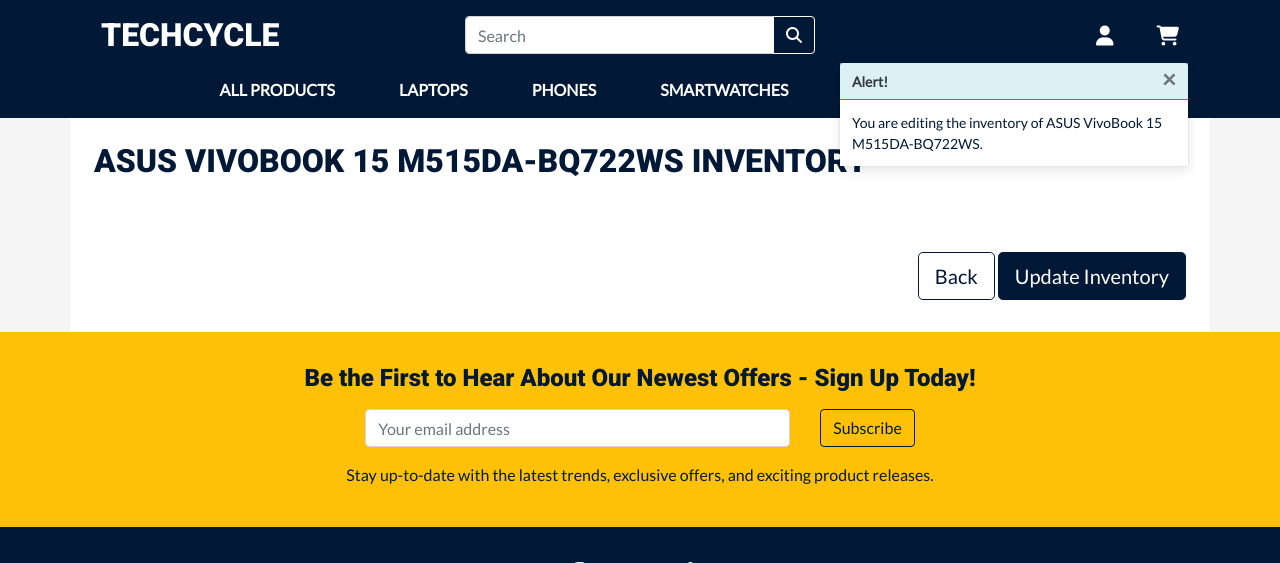
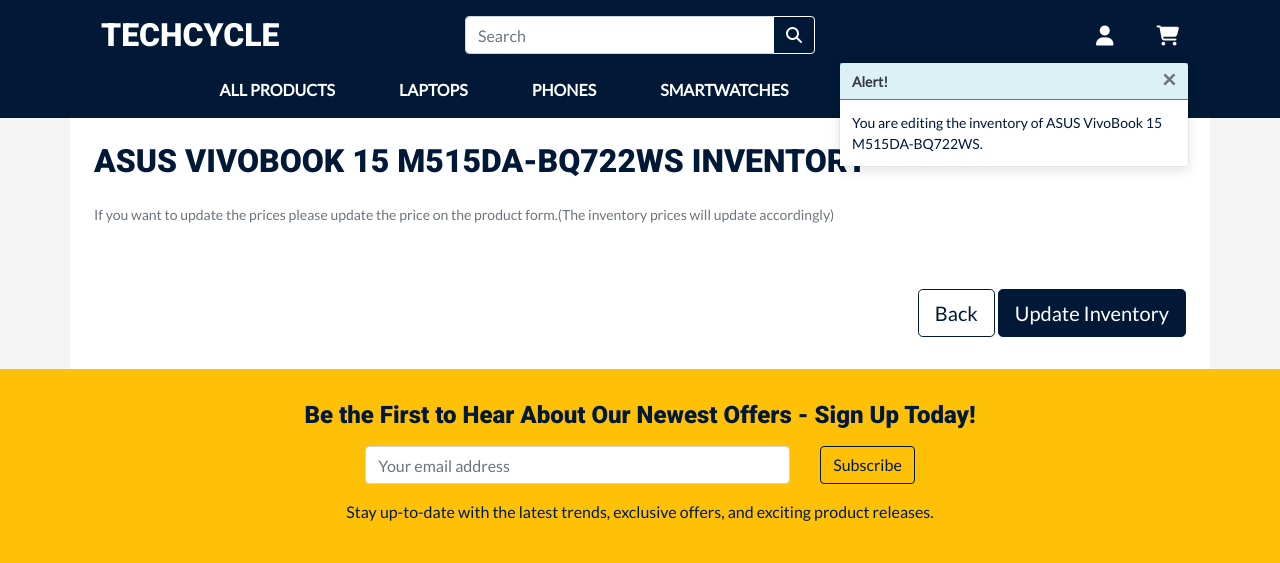
Before and after one commit to GaborFicsor/techcycle, a Django app: page /products/edit/laptop/1/inventory/ in a window 1280 px wide. Shown: the top 563 px of the page. Run offline with Django 3.2, Linux system fonts and the light colour scheme; the visitor is signed in with stand-in values (Sample User, id 1); data comes from the database, SQL or seed files in the repository; data that the repository does not hold is empty; parts of the project's set-up code (start-up, migrations or seed data) failed here and were passed over; some libraries are stand-ins or nearby versions.

Commit message:
Add explaining comment to the inventory editing templates

```diff
--- a/products/templates/products/edit_console_inventory.html
+++ b/products/templates/products/edit_console_inventory.html
@@ -11,6 +11,7 @@
         <div class="row">
             <div class="col-12">
                 <h2 class="logo-font mb-4">{{ console }} inventory</h2>
+                <p class="small text-muted">If you want to update the prices please update the price on the product form.(The inventory prices will update accordingly)</p>
             </div>
         </div>
 
--- a/products/templates/products/edit_laptop_inventory.html
+++ b/products/templates/products/edit_laptop_inventory.html
@@ -11,6 +11,7 @@
         <div class="row">
             <div class="col-12">
                 <h2 class="logo-font mb-4">{{ laptop }} inventory</h2>
+                <p class="small text-muted">If you want to update the prices please update the price on the product form.(The inventory prices will update accordingly)</p>
             </div>
         </div>
 
--- a/products/templates/products/edit_phone_inventory.html
+++ b/products/templates/products/edit_phone_inventory.html
@@ -11,6 +11,7 @@
         <div class="row">
             <div class="col-12">
                 <h2 class="logo-font mb-4">{{ phone }} inventory</h2>
+                <p class="small text-muted">If you want to update the prices please update the price on the product form.(The inventory prices will update accordingly)</p>
             </div>
         </div>
 
--- a/products/templates/products/edit_smartwatch_inventory.html
+++ b/products/templates/products/edit_smartwatch_inventory.html
@@ -11,6 +11,7 @@
         <div class="row">
             <div class="col-12">
                 <h2 class="logo-font mb-4">{{ smartwatch }} inventory</h2>
+                <p class="small text-muted">If you want to update the prices please update the price on the product form.(The inventory prices will update accordingly)</p>
             </div>
         </div>
 
```
